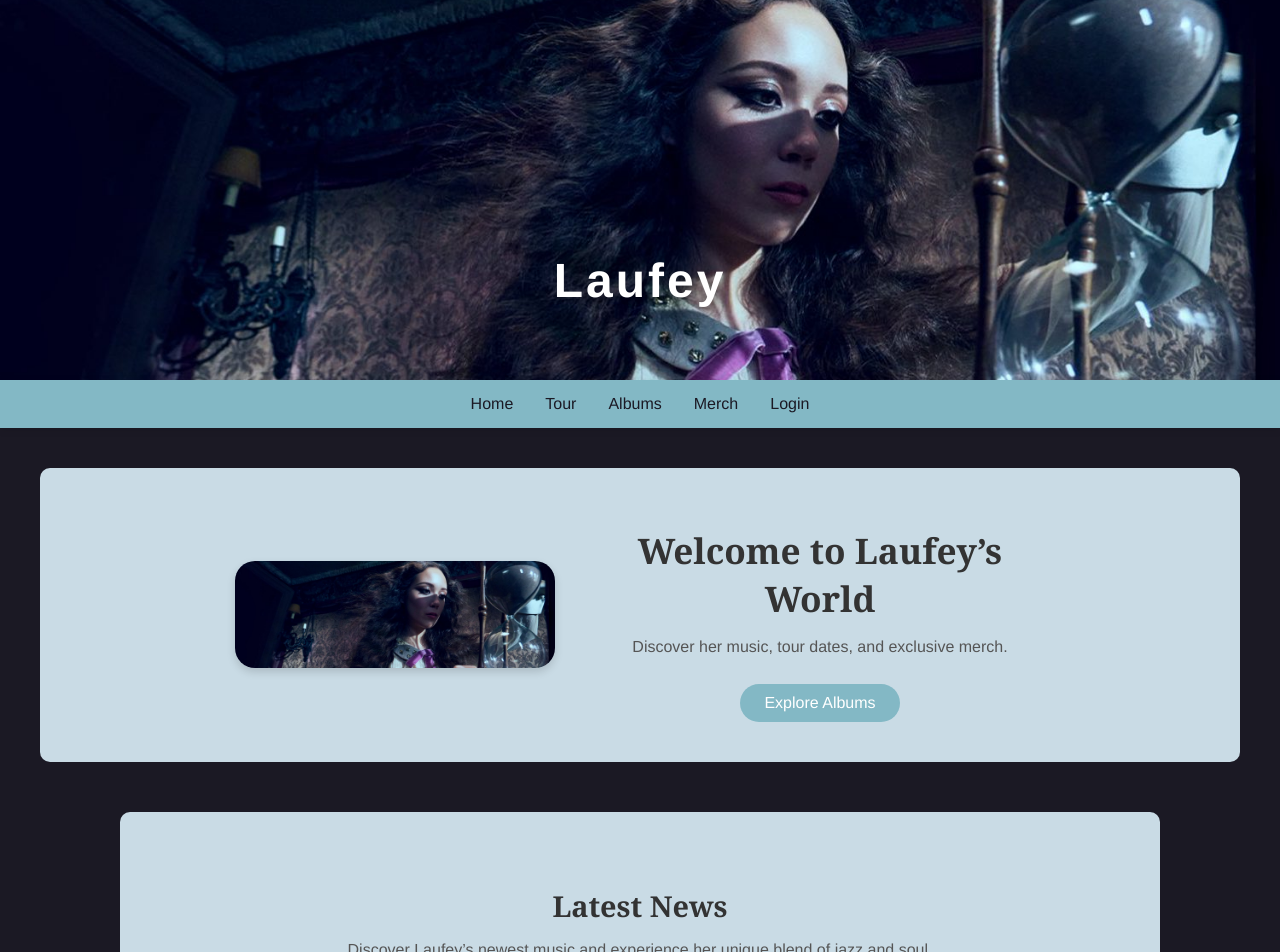
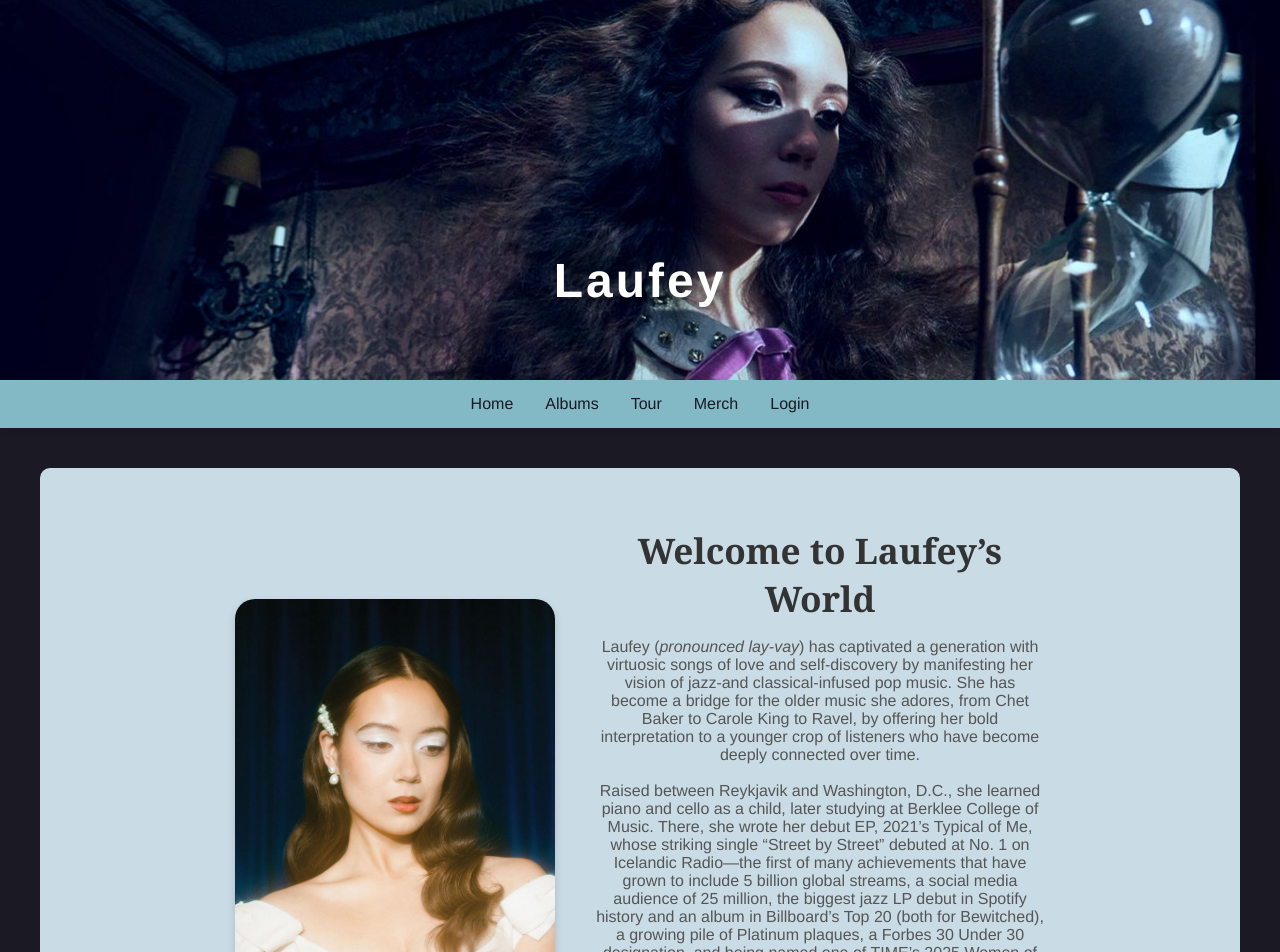
Before and after one commit to G00437074/adamdevproject, a PHP site: page / in a window 1280 px wide. Shown: the top 952 px of the page. Run offline with PHP 8.4, Linux system fonts and the light colour scheme.

Commit message:
updating design

```diff
--- a/css/style.css
+++ b/css/style.css
@@ -8,7 +8,9 @@
     color: #333;
 }
 
-  h1, h2, h3 {
+h1,
+h2,
+h3 {
     font-family: "Georgia", serif;
     margin: 0.5em 0;
 }
@@ -28,8 +30,10 @@
 
 .header-image {
     width: 100%;
-    height: 380px;          /* Adjust height as needed */
-    object-fit: cover;       /* Ensures full-width scaling */
+    height: 380px;
+    /* Adjust height as needed */
+    object-fit: cover;
+    /* Ensures full-width scaling */
     display: block;
 }
 
@@ -43,7 +47,7 @@
     color: white;
     font-size: 3rem;
     letter-spacing: 3px;
-    text-shadow: 0 3px 8px rgba(0,0,0,0.4);
+    text-shadow: 0 3px 8px rgba(0, 0, 0, 0.4);
     font-weight: 600;
 }
 
@@ -52,7 +56,7 @@
   --------------------------------*/
 .site-nav {
     background-color: #83b8c5;
-    box-shadow: 0 2px 8px rgba(0,0,0,0.1);
+    box-shadow: 0 2px 8px rgba(0, 0, 0, 0.1);
     padding: 15px 0;
     position: sticky;
     top: 0;
@@ -77,7 +81,8 @@
 }
 
 .nav-links a:hover {
-    color: #F0EED5; /* A soft brown-gold accent */
+    color: #F0EED5;
+    /* A soft brown-gold accent */
 }
 
 /* -------------------------------
@@ -107,7 +112,7 @@
 .hero-image {
     width: 320px;
     border-radius: 20px;
-    box-shadow: 0 4px 8px rgba(0,0,0,0.15);
+    box-shadow: 0 4px 8px rgba(0, 0, 0, 0.15);
 }
 
 .hero-text {
@@ -141,7 +146,7 @@
 
 
 /* -------------------------------
-   Latest News (YouTube Embed)
+   Latest
 --------------------------------*/
 .latest {
     text-align: center;
@@ -170,11 +175,12 @@
     width: 100%;
     max-width: 800px;
     margin: 0 auto;
-    padding-bottom: 56.25%; /* 16:9 Aspect Ratio */
+    padding-bottom: 56.25%;
+    /* 16:9 Aspect Ratio */
     height: 0;
     overflow: hidden;
     border-radius: 10px;
-    box-shadow: 0 4px 12px rgba(0,0,0,0.15);
+    box-shadow: 0 4px 12px rgba(0, 0, 0, 0.15);
 }
 
 .video-container iframe {
@@ -210,18 +216,18 @@
     background-color: #fff;
     padding: 15px;
     border-radius: 10px;
-    box-shadow: 0 2px 5px rgba(0,0,0,0.1);
+    box-shadow: 0 2px 5px rgba(0, 0, 0, 0.1);
 }
 
 /* -------------------------------
      Footer
   --------------------------------*/
 .site-footer {
-    background-color: #fff;
+    background-color: #83b8c5;
     text-align: center;
     padding: 20px;
     font-size: 0.9rem;
-    color: #777;
+    color: #F0EED5;
     margin-top: 40px;
     border-top: 1px solid #ddd;
 }
--- a/includes/header.php
+++ b/includes/header.php
@@ -17,8 +17,8 @@
   <nav class="site-nav">
     <ul class="nav-links">
       <li><a href="index.php">Home</a></li>
+      <li><a href="albums.php">Albums</a></li>
       <li><a href="tour.php">Tour</a></li>
-      <li><a href="albums.php">Albums</a></li>
       <li><a href="merch.php">Merch</a></li>
       <li><a href="login.php">Login</a></li>
     </ul>
--- a/index.php
+++ b/index.php
@@ -4,9 +4,31 @@
 <main class="home-container">
     <!-- Hero Section -->
     <section class="hero">
-        <img src="images/laufey_header.jpeg" alt="Laufey" class="hero-image">
+        <img src="images/laufey_image.jpg" alt="Laufey" class="hero-image">
         <div class="hero-text">
             <h1>Welcome to Laufey’s World</h1>
+            <p> Laufey (<i>pronounced lay-vay</i>) has captivated a generation with
+                virtuosic songs of love and self-discovery by manifesting her
+                vision of jazz-and classical-infused pop music. She has become a
+                bridge for the older music she adores, from Chet Baker to Carole
+                King to Ravel, by offering her bold interpretation to a younger
+                crop of listeners who have become deeply connected over time.
+                <br>
+                <br>
+                Raised between Reykjavik and Washington, D.C.,
+                she learned piano and cello as a child, later studying
+                at Berklee College of Music. There, she wrote her debut EP,
+                2021’s Typical of Me, whose striking single “Street by Street” debuted at No. 1
+                on Icelandic Radio—the first of many achievements that have grown to include
+                5 billion global streams, a social media audience of 25 million, the biggest
+                jazz LP debut in Spotify history and an album in Billboard’s Top 20 (both for Bewitched),
+                a growing pile of Platinum plaques, a Forbes 30 Under 30 designation, and being
+                named one of TIME’s 2025 Women of the Year. She’s sold out the Hollywood Bowl,
+                Radio City Music Hall, and London’s Royal Albert Hall; performed backed by the
+                LA Phil, the National Symphony Orchestra, and the China Philharmonic Orchestra;
+                shared the stage with the likes of Jon Batiste and Raye; and collaborated on
+                records with artists ranging from Beabadoobee to Norah Jones.
+                <br>
             <p>Discover her music, tour dates, and exclusive merch.</p>
             <a href="albums.php" class="btn">Explore Albums</a>
         </div>
@@ -14,7 +36,7 @@
 
     <!-- Latest Section -->
     <section class="latest">
-        <h2>Latest News</h2>
+        <h2>Latest</h2>
         <p>Discover Laufey’s newest music and experience her unique blend of jazz and soul.</p>
 
         <!-- Embedded YouTube video -->
@@ -54,7 +76,7 @@
 
             <p>
                 Stream or download <strong>“Silver Lining”</strong> from Laufey's new album,
-                <strong>A Matter of Time</strong>, out now:
+                <strong>'A Matter of Time'</strong>, out now:
                 <a href="https://laufey.ffm.to/amatteroftime" target="_blank" rel="noopener noreferrer">
                     https://laufey.ffm.to/amatteroftime
                 </a>
```
Also changed, not shown: images/laufey_image.jpg (added). Lines whose indentation alone changed are shown as unchanged.
